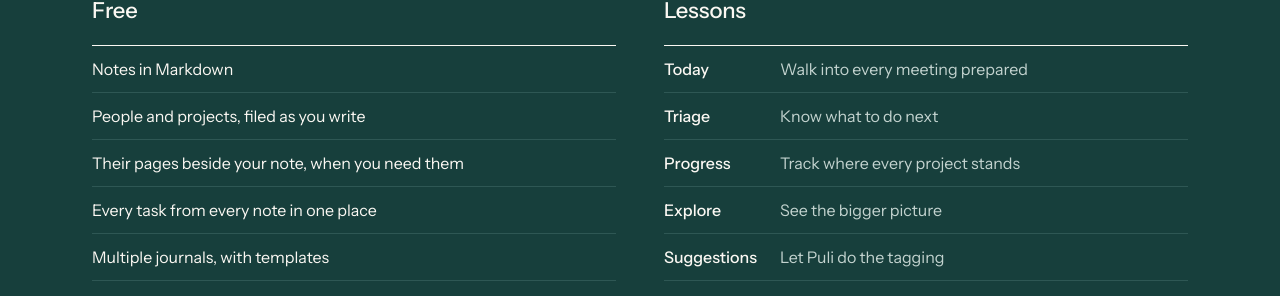
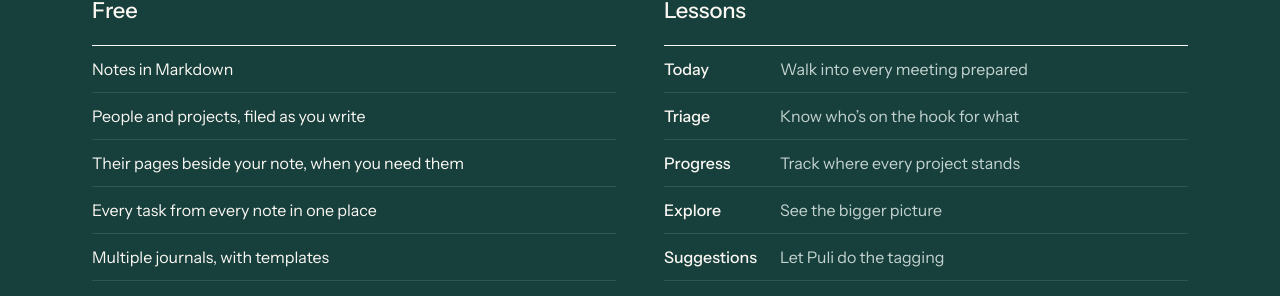
Before and after one commit to deliberate-software/puli-site, a Jekyll site: the page built from index.html, in a window 1280 px wide and 900 px high, scrolled down 3290 px. Shown: the part 154-450 px from the top of the window. Built offline with Jekyll 4.4.1, drawn with Linux system fonts in a browser that asks for light colours.

Commit message:
Triage: know who’s on the hook for what (group by ownership), on the home page and How Lessons Work
Co-Authored-By: Claude Opus 5.5 <noreply@anthropic.com>

```diff
--- a/index.html
+++ b/index.html
@@ -142,7 +142,7 @@ body_class: is-puli
         <div class="q-plan__head"><h3>Lessons</h3></div>
         <ul>
           <li><strong>Today</strong> Walk into every meeting prepared</li>
-          <li><strong>Triage</strong> Know what to do next</li>
+          <li><strong>Triage</strong> Know who’s on the hook for what</li>
           <li><strong>Progress</strong> Track where every project stands</li>
           <li><strong>Explore</strong> See the bigger picture</li>
           <li><strong>Suggestions</strong> Let Puli do the tagging</li>
--- a/lessons.html
+++ b/lessons.html
@@ -26,7 +26,7 @@ main_class: q-section--teal   # dark teal, like Privacy (Alan, Nov 20)
     <p>There are seven lessons available to Puli as of our launch. They are:</p>
     <ul>
       <li><a href="{{ '/lessons/today/' | relative_url }}">Today</a>: walk into every meeting prepared.</li>
-      <li><a href="{{ '/lessons/triage/' | relative_url }}">Triage</a>: know what to do next.</li>
+      <li><a href="{{ '/lessons/triage/' | relative_url }}">Triage</a>: know who’s on the hook for what.</li>
       <li><a href="{{ '/lessons/progress/' | relative_url }}">Progress</a>: track where every project stands.</li>
       <li><a href="{{ '/lessons/explore/' | relative_url }}">Explore</a>: see the bigger picture.</li>
       <li><a href="{{ '/lessons/themes/' | relative_url }}">Themes</a>: make each journal feel like home.</li>
```
